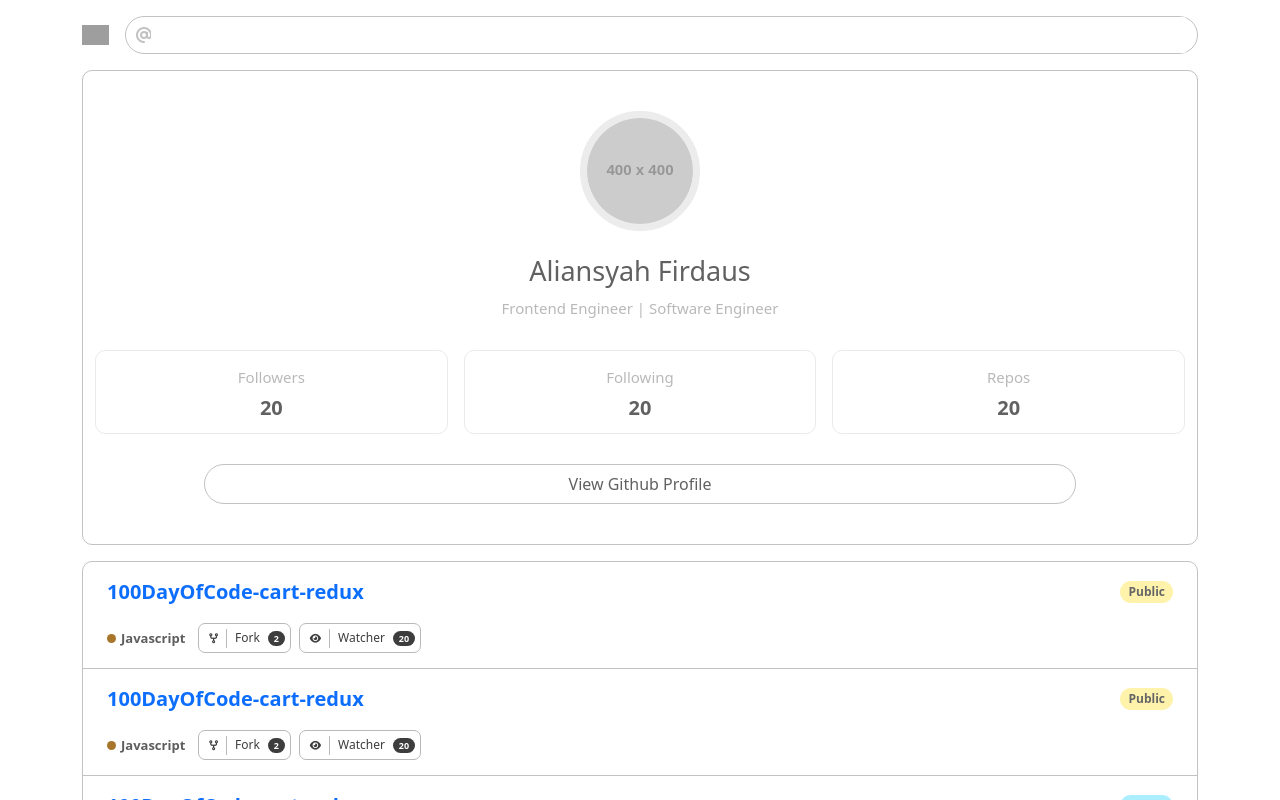
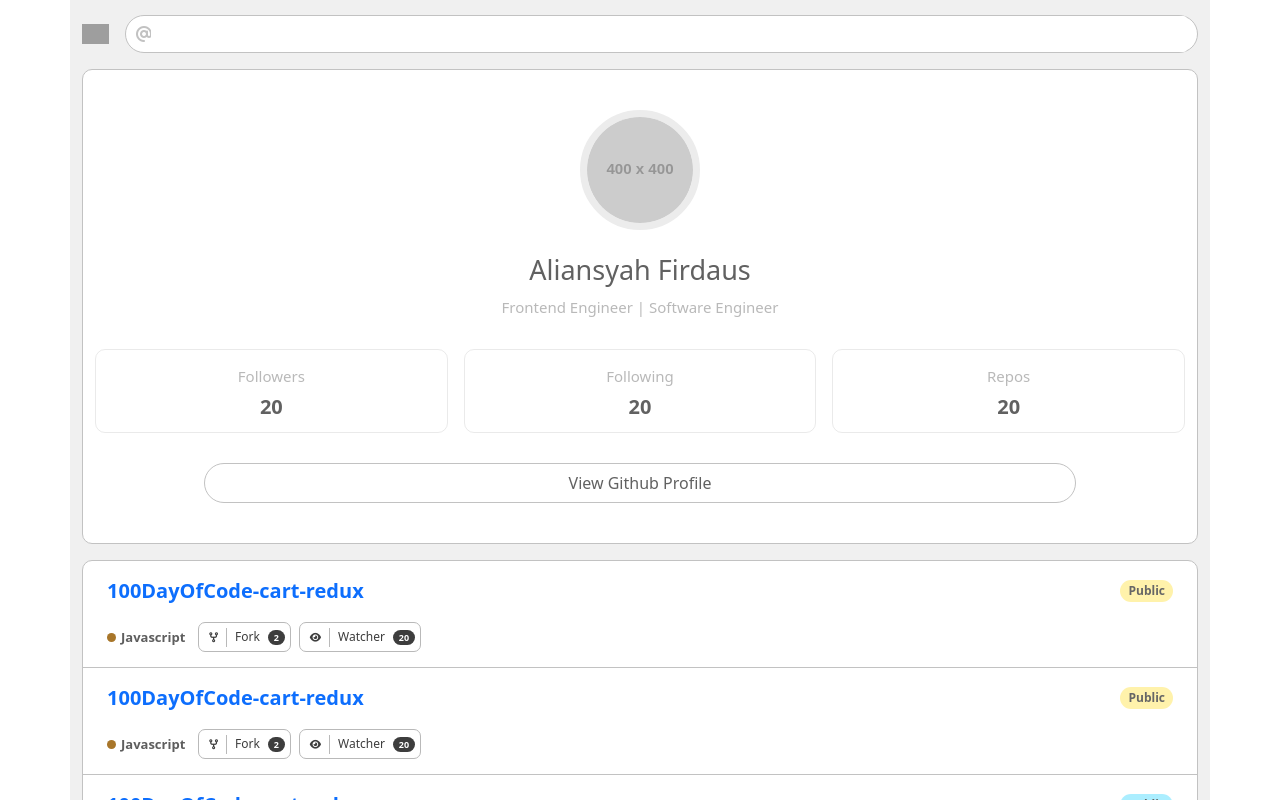
Before and after one commit to aliansyahFirdaus/mysooltan-test, a React (Create React App) app: page / in a window 1280 px wide. Shown: the top 800 px of the page. Built offline with nearby package versions, Linux system fonts and the light colour scheme; grey boxes are pictures that could not be loaded.

Commit message:
fix styling homepage background

```diff
--- a/src/App.js
+++ b/src/App.js
@@ -3,12 +3,13 @@ import { Container, Stack } from "react-bootstrap";
 import Search from "./components/Search/Search";
 import Profile from "./components/Profile/Profile";
 import Repository from "./components/Repository/Repository";
+import styles from "./App.module.css"
 
-import "./App.css";
+// import "./App.css";
 
 function App() {
   return (
-    <Container className="my-3">
+    <Container className={styles.wrapper}>
       <Stack gap={3}>
         <Search />
         <Profile />
--- a/src/App.css
+++ b/src/App.module.css
@@ -6,3 +6,9 @@
   border: 0 !important;
   box-shadow: 0 0 0 0 !important;
 }
+
+.wrapper {
+  background-color: rgb(240, 240, 240);
+  padding-top: 15px;
+  padding-bottom: 15px;
+}
--- a/src/components/Search/Search.module.css
+++ b/src/components/Search/Search.module.css
@@ -2,7 +2,7 @@
   padding: 0 !important;
 }
 
-.search .hstack{
+.search .hstack {
   width: 100% !important;
 }
 
@@ -16,6 +16,7 @@
   align-items: center !important;
   padding: 0 10px;
   width: 100%;
+  background-color: white;
 }
 
 .input input {
@@ -23,5 +24,5 @@
 }
 
 .input .icon {
-    color: rgb(194, 194, 194);
+  color: rgb(194, 194, 194);
 }
--- a/src/components/UI/Card/Card.module.css
+++ b/src/components/UI/Card/Card.module.css
@@ -2,4 +2,5 @@
   border: 1px solid rgb(194, 194, 194);
   border-radius: 10px;
   justify-content: center;
+  background-color: white;
 }
```
